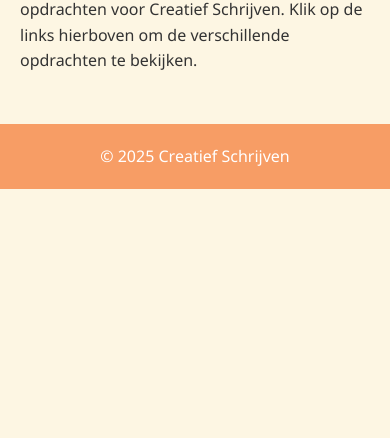
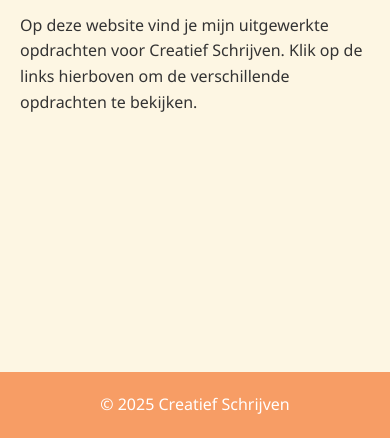
Before and after one commit to JustVerhagen/Creatief-Schrijven, a plain HTML site: page index.html in a window 390 px wide. Shown: the part 406-844 px from the top of the page. Drawn offline with Linux system fonts and the light colour scheme.

Commit message:
Refactor CSS for full height and responsive layout

```diff
--- a/style.css
+++ b/style.css
@@ -1,13 +1,22 @@
 /* style.css */
-body {
+html, body {
+    height: 100%; /* Zorgt dat body en html volledige hoogte van het scherm gebruiken */
+    width: 100%;  /* Optioneel, zorgt dat het volledige schermbreedte gebruikt */
+    margin: 0;
+    padding: 0;
     font-family: 'Segoe UI', Tahoma, Geneva, Verdana, sans-serif;
     background-color: #fdf6e3;
     color: #333;
     line-height: 1.6;
-    margin: 0;
-    padding: 0;
 }
 
+body {
+    display: flex;
+    flex-direction: column;
+    min-height: 100vh; /* Zorgt dat body minimaal schermhoogte heeft */
+}
+
+/* Header */
 header {
     background-color: #ffb347;
     color: white;
@@ -17,6 +26,7 @@ header {
     font-weight: bold;
 }
 
+/* Navigatie */
 nav {
     background-color: #f79d65;
     display: flex;
@@ -38,12 +48,16 @@ nav a:hover {
     background-color: #ff7f50;
 }
 
+/* Container */
 .container {
     max-width: 900px;
+    width: 90%; /* Zorgt dat container meeschuift op kleinere schermen */
     margin: 30px auto;
-    padding: 0 20px;
+    padding: 20px;
+    flex: 1; /* Zorgt dat container groeit en hele scherm vult indien nodig */
 }
 
+/* Tekststijlen */
 h1, h2 {
     color: #e76f51;
 }
@@ -52,6 +66,7 @@ p {
     margin-bottom: 1em;
 }
 
+/* Buttons */
 button {
     background-color: #f79d65;
     color: white;
@@ -67,10 +82,11 @@ button:hover {
     background-color: #ff7f50;
 }
 
+/* Footer */
 footer {
     text-align: center;
     padding: 20px;
     background-color: #f79d65;
     color: white;
-    margin-top: 50px;
+    margin-top: auto; /* Zorgt dat footer onderaan het scherm blijft */
 }
```
